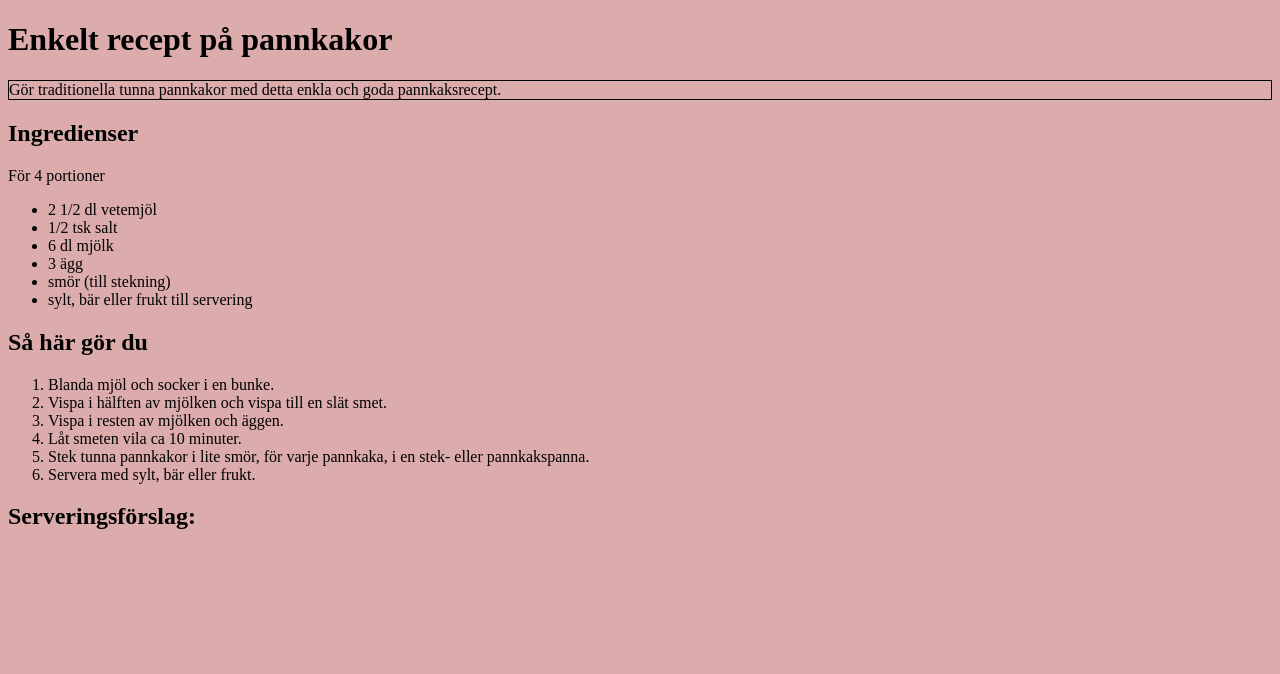
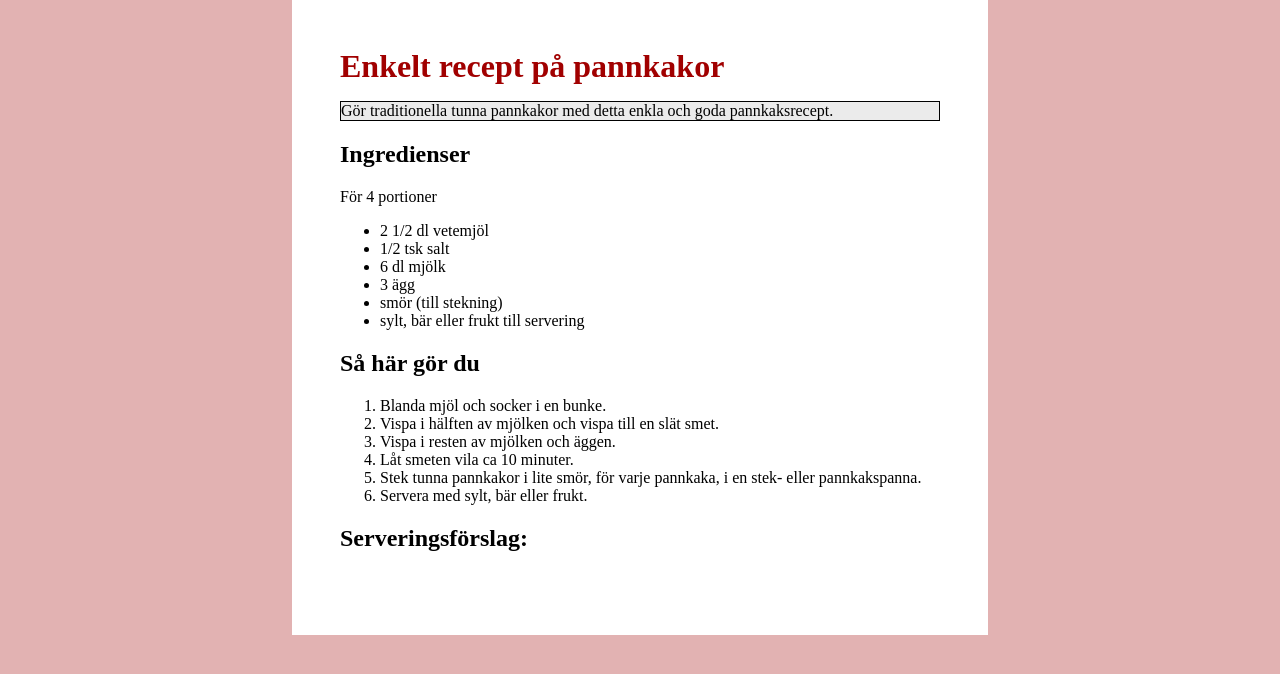
Before and after one commit to velvel77/recipe-website, a plain HTML site: page index.html in a window 1280 px wide. Drawn offline with Linux system fonts and the light colour scheme.

Commit message:
Add various colors and padding

```diff
--- a/styles/style.css
+++ b/styles/style.css
@@ -1,7 +1,28 @@
+html {
+    background-color: #A100004D;
+}
+
 body {
-    background-color: #DCACAC
+    width: 600px;
+    margin: 0 auto;
+    background-color: white;
+    padding: 48px 48px 64px 48px
 }
 
 #description {
     border: 1px solid black;
+    background-color: rgba(235, 235, 235, 1);
 }
+
+h1 {
+    margin: 0;
+    color: #A10000;
+}
+
+h2 {
+
+}
+
+p {
+
+}
```
